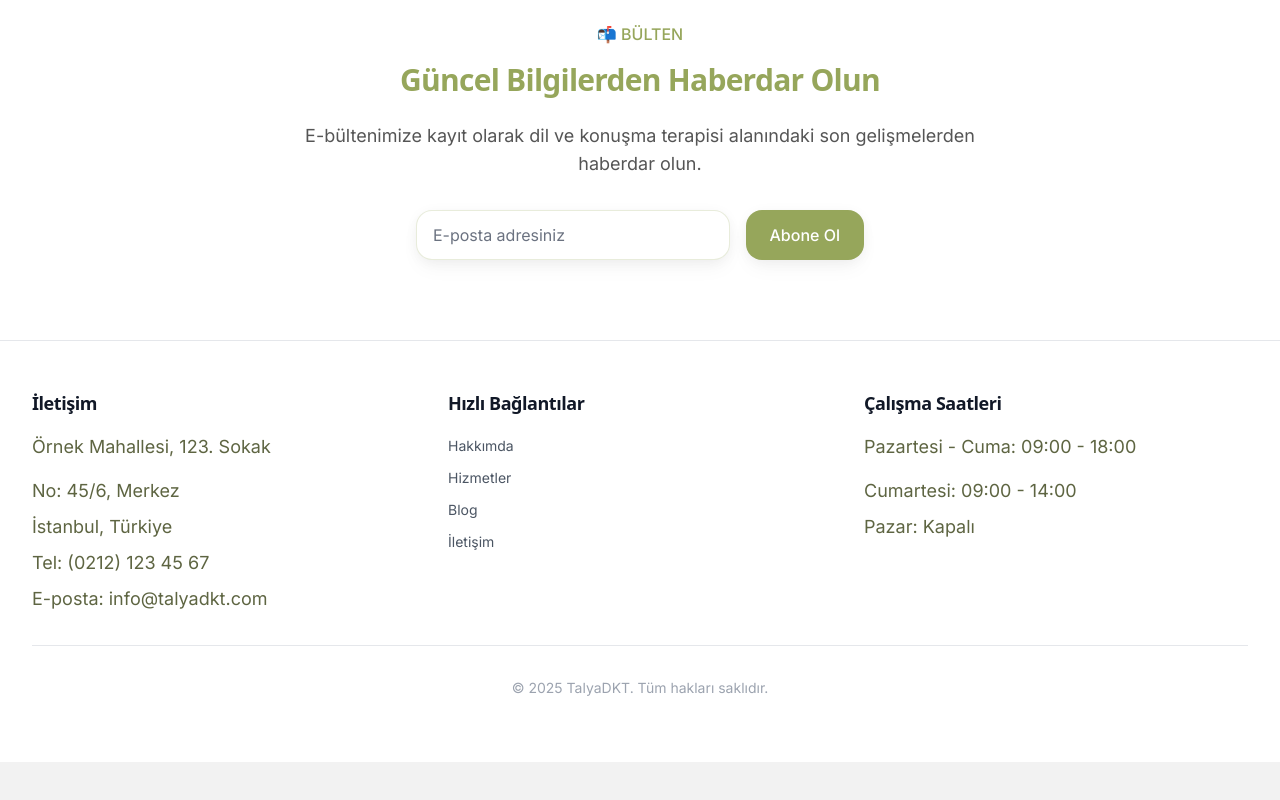
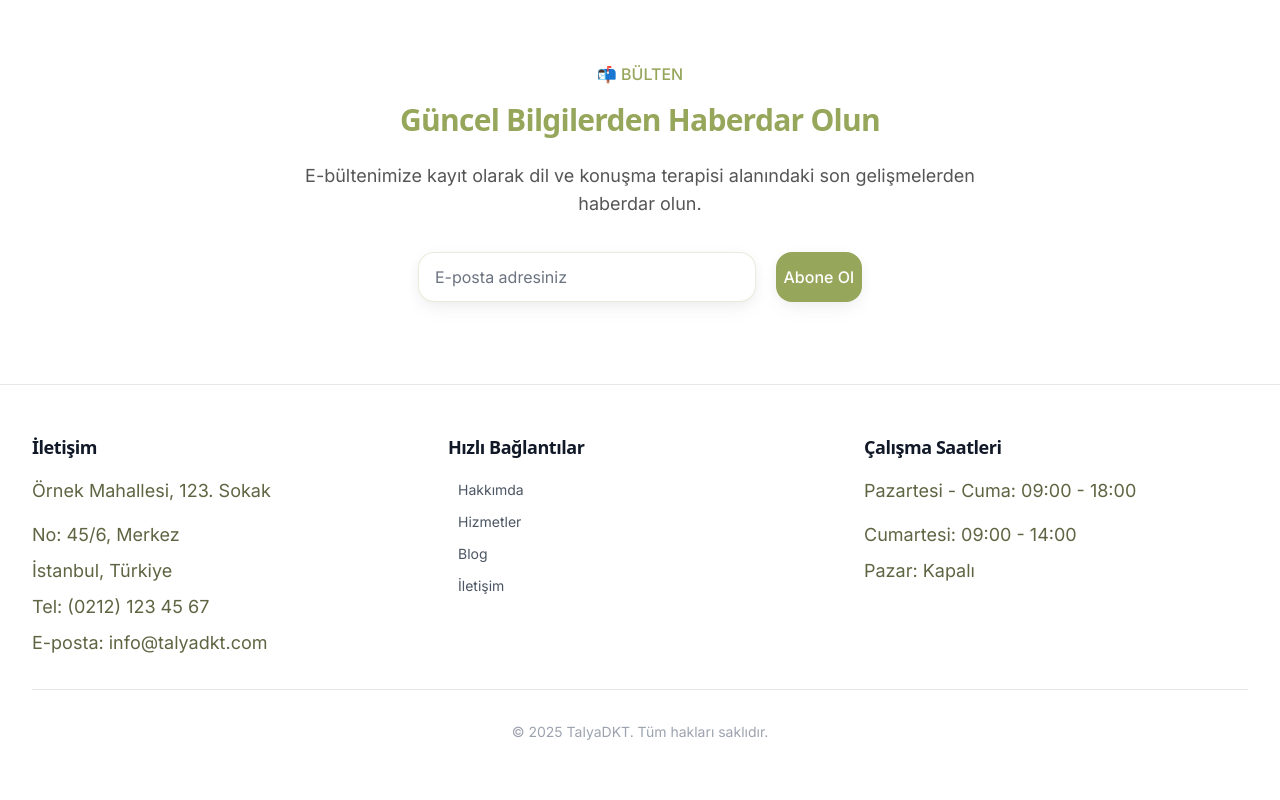
Before and after one commit to batukizmazoglu/DilveKonusmaTerapisi, a Next.js app: page /blog in a window 1280 px wide. Shown: the part 1644-2444 px from the top of the page. Before the commit the page ends 2406 px from the top, so only its background shows below. Built offline with nearby package versions, Linux system fonts and the light colour scheme.

Commit message:
Sayfa düzenlemeleri ve stil güncellemeleri yapıldı

```diff
--- a/app/blog/page.js
+++ b/app/blog/page.js
@@ -71,6 +71,7 @@ export default function BlogPage() {
                       src={post.imageUrl}
                       alt={post.title}
                       fill
+                      loading="lazy"
                       className="object-cover transform hover:scale-105 transition-transform duration-300"
                     />
                     <div className="absolute inset-0 bg-gradient-to-t from-black/30 to-transparent"></div>
--- a/app/globals.css
+++ b/app/globals.css
@@ -30,6 +30,7 @@ body {
   color: var(--foreground);
   background: var(--background);
   font-family: 'Inter', sans-serif;
+  min-height: 100vh;
   min-height: -webkit-fill-available;
   overflow-x: hidden;
 }
@@ -39,15 +40,24 @@ button,
 a,
 input,
 select,
-textarea {
+textarea,
+[role="button"],
+[type="button"],
+[type="submit"],
+[type="reset"] {
   touch-action: manipulation;
   min-height: 44px;
   min-width: 44px;
+  padding: 8px;
+  margin: 2px;
+  cursor: pointer;
+  -webkit-tap-highlight-color: transparent;
 }
 
 /* Mobil için scroll davranışını iyileştirme */
 * {
   -webkit-overflow-scrolling: touch;
+  -webkit-tap-highlight-color: transparent;
 }
 
 @layer base {
@@ -142,12 +152,49 @@ textarea {
     -webkit-user-select: none;
     user-select: none;
   }
+
+  /* Mobil için gelişmiş dokunma hedefi ayarları */
+  a,
+  button,
+  [role="button"],
+  input[type="submit"],
+  input[type="button"],
+  .interactive-element {
+    min-height: 44px;
+    min-width: 44px;
+    padding: 12px;
+    display: inline-flex;
+    align-items: center;
+    justify-content: center;
+    touch-action: manipulation;
+    position: relative;
+  }
+
+  /* Dokunma geri bildirimi için aktif durum */
+  .interactive-element:active {
+    opacity: 0.7;
+    transform: scale(0.98);
+  }
 }
 
 /* iOS için özel stil düzenlemeleri */
 @supports (-webkit-touch-callout: none) {
-  .ios-height-fix {
+  html {
     height: -webkit-fill-available;
+  }
+
+  body {
+    min-height: -webkit-fill-available;
+  }
+
+  .full-height {
+    height: 100vh;
+    height: -webkit-fill-available;
+  }
+
+  .min-full-height {
+    min-height: 100vh;
+    min-height: -webkit-fill-available;
   }
 
   /* iOS'ta güvenli alan için padding */
@@ -171,35 +218,17 @@ textarea {
     overflow-y: auto;
   }
 
-  /* iOS'ta input elementleri için zoom önleme */
+  /* iOS'ta input zoom engellemesi */
   input[type="text"],
   input[type="email"],
+  input[type="number"],
   input[type="tel"],
-  input[type="number"],
-  input[type="search"],
-  textarea {
+  input[type="url"],
+  input[type="password"],
+  textarea,
+  select {
     font-size: 16px !important;
+    max-height: 100%;
+    -webkit-text-size-adjust: 100%;
   }
 }
-
-/* Mobil için gelişmiş dokunma hedefi boyutları */
-@media (max-width: 768px) {
-  a, button, [role="button"],
-  input[type="submit"],
-  input[type="button"] {
-    min-height: 44px;
-    min-width: 44px;
-    padding: 12px;
-    display: inline-flex;
-    align-items: center;
-    justify-content: center;
-  }
-
-  /* Mobil menü öğeleri için özel stil */
-  .mobile-menu-item {
-    padding: 12px 16px;
-    margin: 4px 0;
-    border-radius: 8px;
-    transition: background-color 0.2s ease;
-  }
-}
--- a/app/iletisim/page.js
+++ b/app/iletisim/page.js
@@ -41,6 +41,7 @@ export default function ContactPage() {
                   type="text"
                   id="name"
                   name="name"
+                  inputMode="text"
                   className="mt-1 block w-full rounded-md border-gray-300 shadow-sm focus:border-blue-500 focus:ring-blue-500"
                 />
               </div>
@@ -52,6 +53,7 @@ export default function ContactPage() {
                   type="email"
                   id="email"
                   name="email"
+                  inputMode="email"
                   className="mt-1 block w-full rounded-md border-gray-300 shadow-sm focus:border-blue-500 focus:ring-blue-500"
                 />
               </div>
@@ -63,6 +65,7 @@ export default function ContactPage() {
                   type="tel"
                   id="phone"
                   name="phone"
+                  inputMode="tel"
                   className="mt-1 block w-full rounded-md border-gray-300 shadow-sm focus:border-blue-500 focus:ring-blue-500"
                 />
               </div>
--- a/app/layout.js
+++ b/app/layout.js
@@ -6,16 +6,37 @@ import ClientLayout from './ClientLayout';
 import Header from "@/components/Header";
 import Footer from "@/components/Footer";
 
-const inter = Inter({ subsets: ['latin'] });
+const inter = Inter({
+  subsets: ['latin'],
+  display: 'swap',
+  preload: true,
+});
 
 export const metadata = {
   title: 'Dil ve Konuşma Terapisi',
   description: 'Uzman dil ve konuşma terapisti ile profesyonel terapi hizmetleri',
+  viewport: {
+    width: 'device-width',
+    initialScale: 1,
+    maximumScale: 5,
+    viewportFit: 'cover',
+  },
 };
 
 export default function RootLayout({ children }) {
   return (
     <html lang="tr">
+      <head>
+        <link
+          rel="preload"
+          href={inter.url}
+          as="font"
+          type="font/woff2"
+          crossOrigin="anonymous"
+        />
+        <link rel="preconnect" href="https://fonts.googleapis.com" />
+        <link rel="preconnect" href="https://fonts.gstatic.com" crossOrigin="anonymous" />
+      </head>
       <body className={inter.className}>
         <Header />
         <main>{children}</main>
--- a/components/ContactForm.js
+++ b/components/ContactForm.js
@@ -50,6 +50,7 @@ export default function ContactForm() {
           <input
             type="text"
             required
+            inputMode="text"
             className="mt-1 block w-full rounded-md border-gray-300 shadow-sm"
             value={formData.name}
             onChange={(e) => setFormData({...formData, name: e.target.value})}
@@ -60,6 +61,7 @@ export default function ContactForm() {
           <input
             type="email"
             required
+            inputMode="email"
             className="mt-1 block w-full rounded-md border-gray-300 shadow-sm"
             value={formData.email}
             onChange={(e) => setFormData({...formData, email: e.target.value})}
@@ -70,6 +72,7 @@ export default function ContactForm() {
           <input
             type="text"
             required
+            inputMode="text"
             className="mt-1 block w-full rounded-md border-gray-300 shadow-sm"
             value={formData.subject}
             onChange={(e) => setFormData({...formData, subject: e.target.value})}
--- a/components/Header.js
+++ b/components/Header.js
@@ -62,14 +62,21 @@ export default function Header() {
         {/* Mobile Menu */}
         {isMenuOpen && (
           <div className="sm:hidden">
-            <div className="pt-2 pb-3 space-y-1">
+            <div
+              className="pt-2 pb-3 space-y-1"
+              style={{
+                willChange: 'transform, opacity',
+                minHeight: '44px'
+              }}
+            >
               {menuItems.map((item) => (
                 <Link
                   key={item.href}
                   href={item.href}
-                  className="block w-full px-4 py-3 text-base font-medium text-gray-700 hover:text-gray-900 hover:bg-gray-50 rounded-lg transition-colors duration-200 touch-manipulation min-h-[44px] flex items-center"
+                  className="block w-full px-4 py-3 text-base font-medium text-gray-700 hover:text-gray-900 hover:bg-gray-50 rounded-lg transition-colors duration-200 touch-manipulation"
                   onClick={() => setIsMenuOpen(false)}
                   role="menuitem"
+                  style={{ minHeight: '44px' }}
                 >
                   {item.label}
                 </Link>
--- a/next.config.js
+++ b/next.config.js
@@ -11,6 +11,15 @@ const nextConfig = {
   swcMinify: true,
   images: {
     domains: ['localhost'],
+    formats: ['image/webp'],
+    deviceSizes: [640, 750, 828, 1080, 1200, 1920, 2048],
+    imageSizes: [16, 32, 48, 64, 96, 128, 256, 384],
+    minimumCacheTTL: 60,
+  },
+  experimental: {
+    optimizeCss: true,
+    optimizeImages: true,
+    scrollRestoration: true,
   },
 }
 
```
